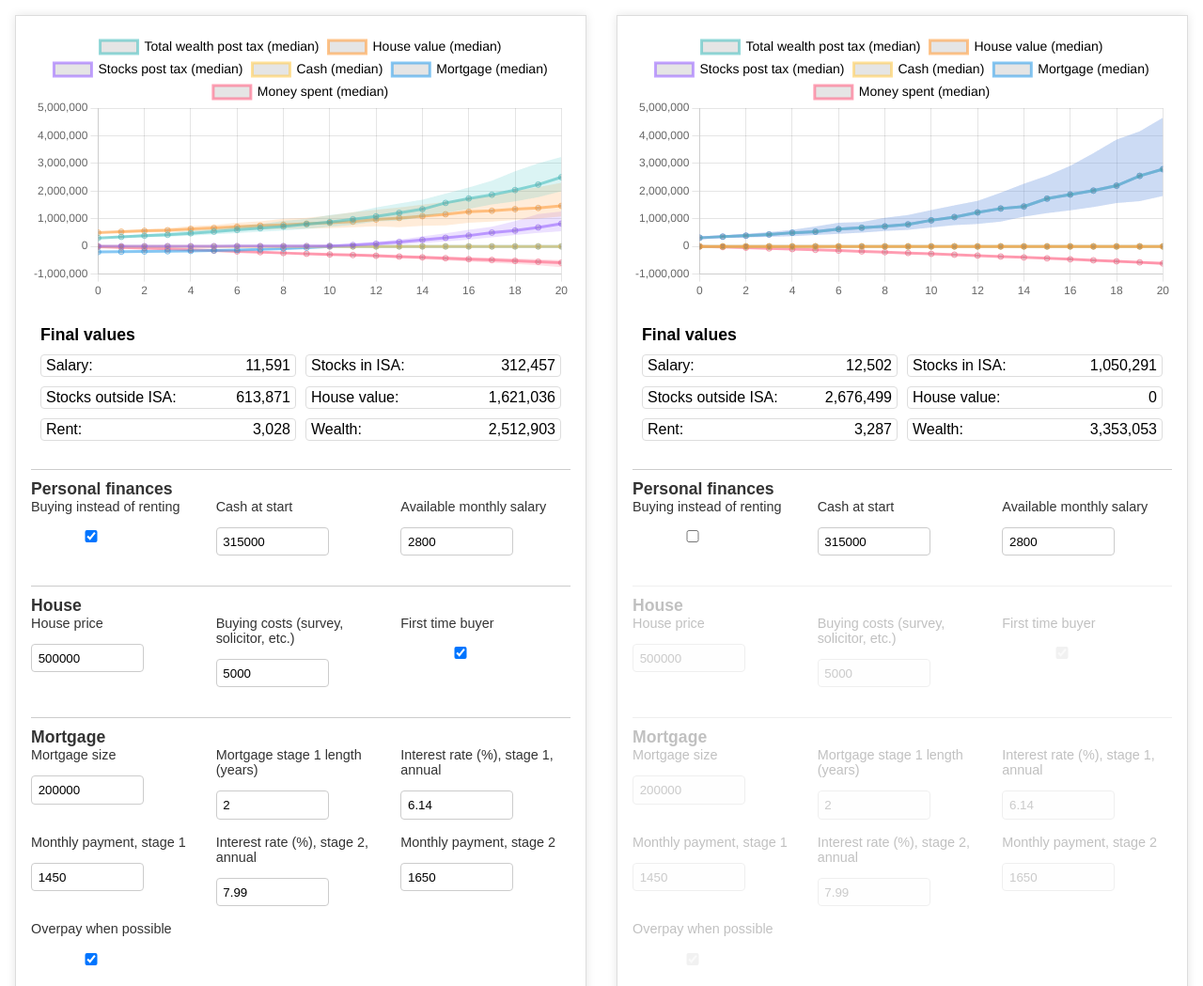
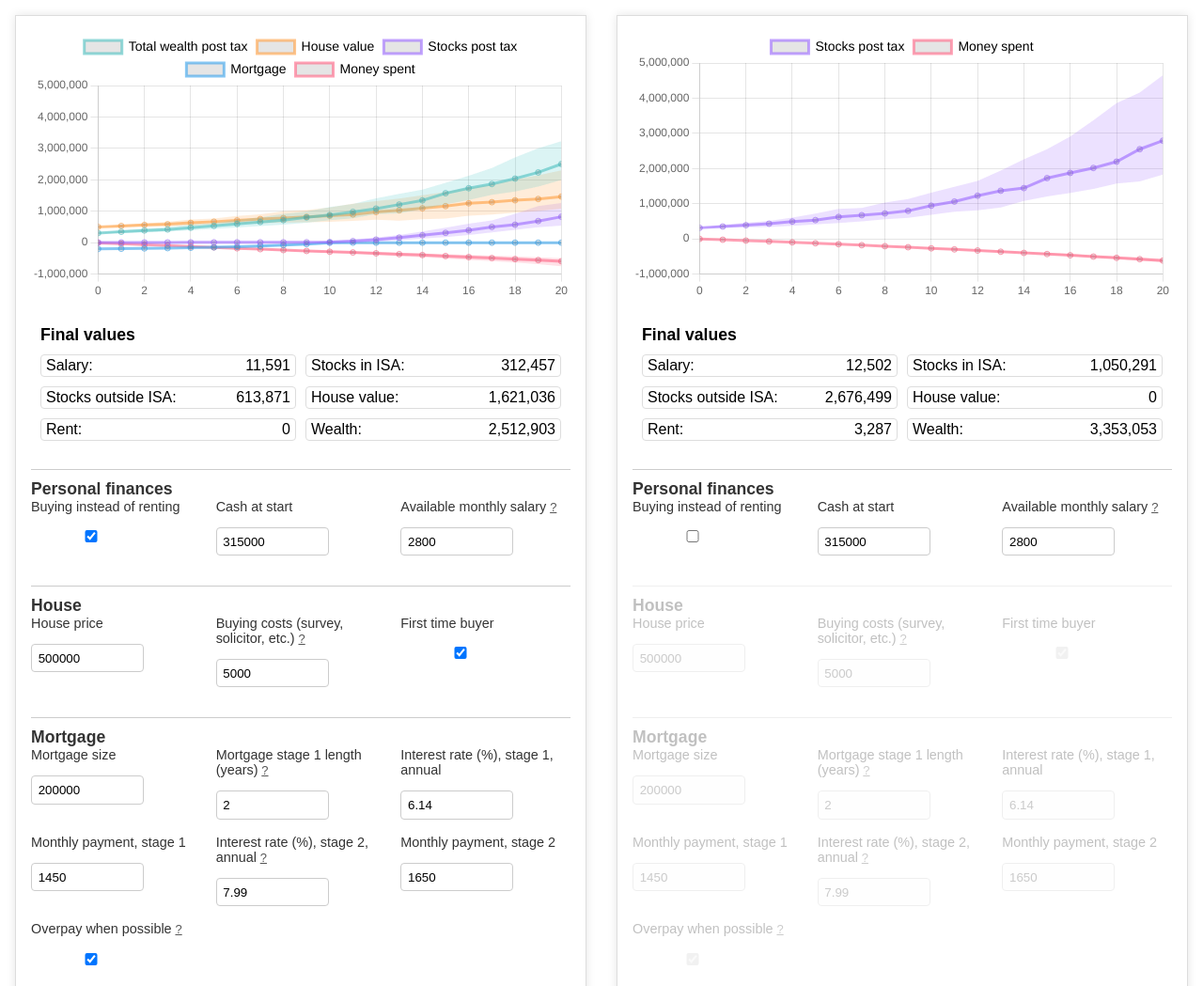
Before and after one commit to mhauru/buyvsrent, a website built with webpack: page index.html in a window 1280 px wide. Shown: the top 1049 px of the page at 94% size. Built offline with nearby package versions, Linux system fonts and the light colour scheme.

Commit message:
Add tooltips, skipping plotting trivial lines, fix rent

```diff
--- a/src/financial_logic.ts
+++ b/src/financial_logic.ts
@@ -135,6 +135,7 @@ function buyHouse(
     summary.mortgageBalance += mortgage;
     summary.moneySpent += stampDuty + buyingCosts;
     summary.houseValue += housePrice;
+    summary.rent = 0;
   }
 }
 
--- a/src/plots.ts
+++ b/src/plots.ts
@@ -36,11 +36,17 @@ interface Dataset {
   showLine: boolean;
 }
 
+interface Stats {
+  median: Array<number>;
+  p20: Array<number>;
+  p80: Array<number>;
+}
+
 // Apply f to each AnnualSummary, and return a list of medians and percentiles of their values.
 function statsOverSamples(
   summaries: Array<Array<AnnualSummary>>,
   f: (arg1: AnnualSummary) => number,
-): { median: Array<number>; p20: Array<number>; p80: Array<number> } {
+): Stats {
   const transposed = summaries[0].map((_, colIndex) =>
     summaries.map((row) => row[colIndex]),
   );
@@ -54,6 +60,31 @@ function statsOverSamples(
     quantileSeq(innerArray.map(f), 0.8),
   );
   return { median: medianValues, p20: p20Values, p80: p80Values };
+}
+
+function statsAreZeros(stats: Stats): boolean {
+  return (
+    stats.median.every((x) => x === 0) &&
+    stats.p20.every((x) => x === 0) &&
+    stats.p80.every((x) => x === 0)
+  );
+}
+
+function arraysEqual(arr1: any[], arr2: any[]): boolean {
+  return (
+    arr1.length === arr2.length &&
+    arr1.every((value, index) => value === arr2[index])
+  );
+}
+
+function statsEqual(s1: Stats, s2: Stats): boolean {
+  if (s1 === null) return s2 === null;
+  if (s2 === null) return s1 === null;
+  return (
+    arraysEqual(s1.median, s2.median) &&
+    arraysEqual(s1.p20, s2.p20) &&
+    arraysEqual(s1.p80, s2.p80)
+  );
 }
 
 function listToPoints(list: Array<number>): Array<PlotPoint> {
@@ -78,7 +109,7 @@ function getColorForLabel(label: string): Color {
 export function createPlot(idNumber, canvas, summaries$, axisLimitsSubject) {
   const datasets$: Observable<Array<Dataset>> = summaries$.pipe(
     map((summaries: Array<Array<AnnualSummary>>) => {
-      const postTaxWealths = statsOverSamples(summaries, (s) => {
+      let postTaxWealths = statsOverSamples(summaries, (s) => {
         return (
           s.houseValue +
           s.cashValue +
@@ -88,17 +119,28 @@ export function createPlot(idNumber, canvas, summaries$, axisLimitsSubject) {
           computeCapitalGainsTax(s)
         );
       });
-      const mortgageBalances = statsOverSamples(
+      let mortgageBalances = statsOverSamples(
         summaries,
         (s) => -s.mortgageBalance,
       );
-      const cashValues = statsOverSamples(summaries, (s) => s.cashValue);
-      const postTaxStocksValues = statsOverSamples(
+      let cashValues = statsOverSamples(summaries, (s) => s.cashValue);
+      let postTaxStocksValues = statsOverSamples(
         summaries,
         (s) => s.stockIsaValue + s.stockNonIsaValue - computeCapitalGainsTax(s),
       );
-      const houseValues = statsOverSamples(summaries, (s) => s.houseValue);
-      const moneySpent = statsOverSamples(summaries, (s) => -s.moneySpent);
+      let houseValues = statsOverSamples(summaries, (s) => s.houseValue);
+      let moneySpent = statsOverSamples(summaries, (s) => -s.moneySpent);
+
+      // Skip plotting results that are trivial.
+      if (statsAreZeros(cashValues)) cashValues = null;
+      if (statsAreZeros(houseValues)) houseValues = null;
+      if (statsAreZeros(postTaxStocksValues)) postTaxStocksValues = null;
+      if (statsAreZeros(mortgageBalances)) mortgageBalances = null;
+      if (statsAreZeros(moneySpent)) moneySpent = null;
+      if (statsEqual(postTaxStocksValues, postTaxWealths))
+        postTaxWealths = null;
+      if (statsEqual(houseValues, postTaxWealths)) postTaxWealths = null;
+      if (statsEqual(cashValues, postTaxWealths)) postTaxWealths = null;
 
       const createDataset = (
         label: string,
@@ -108,7 +150,7 @@ export function createPlot(idNumber, canvas, summaries$, axisLimitsSubject) {
         const backgroundColor = color.copy({ opacity: 0.1 });
         return [
           {
-            label: `${label} (median)`,
+            label: `${label}`,
             data: listToPoints(data.median),
             showLine: true,
             borderColor: color,
@@ -134,14 +176,24 @@ export function createPlot(idNumber, canvas, summaries$, axisLimitsSubject) {
         ];
       };
 
-      return [
-        ...createDataset("Total wealth post tax", postTaxWealths),
-        ...createDataset("House value", houseValues),
-        ...createDataset("Stocks post tax", postTaxStocksValues),
-        ...createDataset("Cash", cashValues),
-        ...createDataset("Mortgage", mortgageBalances),
-        ...createDataset("Money spent", moneySpent),
-      ];
+      const return_value = [];
+      if (postTaxWealths !== null)
+        return_value.push(
+          ...createDataset("Total wealth post tax", postTaxWealths),
+        );
+      if (houseValues !== null)
+        return_value.push(...createDataset("House value", houseValues));
+      if (postTaxStocksValues !== null)
+        return_value.push(
+          ...createDataset("Stocks post tax", postTaxStocksValues),
+        );
+      if (cashValues !== null)
+        return_value.push(...createDataset("Cash", cashValues));
+      if (mortgageBalances !== null)
+        return_value.push(...createDataset("Mortgage", mortgageBalances));
+      if (moneySpent !== null)
+        return_value.push(...createDataset("Money spent", moneySpent));
+      return return_value;
     }),
   );
 
--- a/src/ui.ts
+++ b/src/ui.ts
@@ -36,6 +36,7 @@ interface InputConfig {
   inputType: "checkbox" | "number" | "randomVariable";
   increment: number | string;
   label: string;
+  tooltip: string | null;
 }
 
 const inputConfigs: InputConfig[] = [
@@ -44,151 +45,192 @@ const inputConfigs: InputConfig[] = [
     inputType: "checkbox",
     increment: 1000,
     label: "Buying instead of renting",
+    tooltip: null,
   },
   {
     id: "housePrice",
     inputType: "number",
     increment: 1000,
     label: "House price",
+    tooltip: null,
   },
   {
     id: "cash",
     inputType: "number",
     increment: 1000,
     label: "Cash at start",
+    tooltip: null,
   },
   {
     id: "mortgage",
     inputType: "number",
     increment: 1000,
     label: "Mortgage size",
+    tooltip: null,
   },
   {
     id: "salary",
     inputType: "number",
     increment: 100,
     label: "Available monthly salary",
+    tooltip:
+      "This is the part of your salary that is available for paying rent/mortgage and investing. It is your salary at the start of the simulation, and will be increased automatically as time passes.",
   },
   {
     id: "salaryGrowth",
     inputType: "randomVariable",
     increment: 0.1,
     label: "Salary growth (%) over inflation, annual",
+    tooltip: null,
   },
-  { id: "rent", inputType: "number", increment: 100, label: "Monthly rent" },
+  {
+    id: "rent",
+    inputType: "number",
+    increment: 100,
+    label: "Monthly rent",
+    tooltip: null,
+  },
   {
     id: "rentGrowth",
     inputType: "randomVariable",
     increment: 0.1,
     label: "Rent growth (%) over house price growth, annual",
+    tooltip: null,
   },
   {
     id: "mortgageStage1Length",
     inputType: "number",
     increment: 1,
     label: "Mortgage stage 1 length (years)",
+    tooltip:
+      "Mortgages often come in a two stage system, where for the first few years one has a lower, fixed rate and monthly payment. After that the rate rises and becomes variable and the monthly payment rises. This is the length of the first part.",
   },
   {
     id: "mortgageInterestRateStage1",
     inputType: "number",
     increment: 0.1,
     label: "Interest rate (%), stage 1, annual",
+    tooltip: null,
   },
   {
     id: "mortgageMonthlyPaymentStage1",
     inputType: "number",
     increment: 100,
     label: "Monthly payment, stage 1",
+    tooltip: null,
   },
   {
     id: "mortgageInterestRateStage2",
     inputType: "number",
     increment: 0.1,
     label: "Interest rate (%), stage 2, annual",
+    tooltip:
+      "Note that in reality this rate is typically variable. Maybe it should depend on inflation, but it currently doesn't.",
   },
   {
     id: "mortgageMonthlyPaymentStage2",
     inputType: "number",
     increment: 100,
     label: "Monthly payment, stage 2",
+    tooltip: null,
   },
   {
     id: "mortgageOverpay",
     inputType: "checkbox",
     increment: "",
     label: "Overpay when possible",
+    tooltip:
+      "What to do if there's money left over at the end of the year? With this checked, it is primarily used to pay off the mortgage early. Otherwise it is invested in stocks.",
   },
   {
     id: "inflation",
     inputType: "randomVariable",
     increment: 0.1,
     label: "Inflation (%), annual",
+    tooltip: null,
   },
   {
     id: "stockAppreciationRate",
     inputType: "randomVariable",
     increment: 0.1,
     label: "Stocks value growth (%) over inflation, annual",
+    tooltip: null,
   },
   {
     id: "houseAppreciationRate",
     inputType: "randomVariable",
     increment: 0.1,
     label: "House price growth (%) over inflation, annual",
+    tooltip: null,
   },
   {
     id: "yearsToForecast",
     inputType: "number",
     increment: 1,
     label: "Years to forecast",
+    tooltip: null,
   },
   {
     id: "buyingCosts",
     inputType: "number",
     increment: 100,
     label: "Buying costs (survey, solicitor, etc.)",
+    tooltip:
+      "All the one-off costs of buying a house, except stamp duty, which is calculated separately.",
   },
   {
     id: "firstTimeBuyer",
     inputType: "checkbox",
     increment: "",
     label: "First time buyer",
+    tooltip: null,
   },
   {
     id: "groundRent",
     inputType: "number",
     increment: 50,
     label: "Ground rent",
+    tooltip:
+      "Note that you should probably set either a ground rent and no service charge, or the other way around, depending on whether you buy a leasehold or a freehold.",
   },
   {
     id: "serviceChargeRate",
     inputType: "number",
     increment: 0.1,
     label: "Service charge, % of value",
+    tooltip:
+      "Note that you should probably set either ground rent and no service charge, or the other way around, depending on whether you buy a leasehold or a freehold.",
   },
   {
     id: "maintenanceRate",
     inputType: "number",
     increment: 0.1,
-    label: "Maintenance costs, % of value",
+    label: "Maintenance costs, % of value, annual",
+    tooltip: null,
   },
   {
     id: "homeInsurance",
     inputType: "number",
     increment: 50,
     label: "Home insurance",
+    tooltip:
+      "This should be only for the building, not for contents. In other words, the part you have to pay because you own rather than rent.",
   },
   {
     id: "seed",
     inputType: "number",
     increment: 0.1,
     label: "Random seed",
+    tooltip:
+      "Should be between 0 and 1. Different seeds cause different random numbers to be generated, from the same distribution.",
   },
   {
     id: "numSamples",
     inputType: "number",
     increment: 100,
     label: "Number of simulations",
+    tooltip:
+      "The calculator simulates many possible futures, with different randomly sampled numbers for things like inflation and house price growth. The results are then aggregated. A higher number of samples means more accurate results, but also makes the calculator slower.",
   },
 ];
 
@@ -260,9 +302,22 @@ const groupConfigs: GroupConfig[] = [
 function createLabelElement(forId: string, text: string): HTMLLabelElement {
   const label = document.createElement("label");
   label.htmlFor = forId;
-  label.innerText = text;
+  label.innerHTML = text; // Use innerHTML to allow flexible insertion of tooltip button
   label.classList.add("input-label");
   return label;
+}
+
+function createTooltipButton(tooltipText: string): HTMLSpanElement {
+  const tooltipButton = document.createElement("span");
+  tooltipButton.classList.add("tooltip-button");
+  tooltipButton.innerText = "?";
+
+  const tooltipBox = document.createElement("div");
+  tooltipBox.classList.add("tooltip-box");
+  tooltipBox.innerText = tooltipText;
+  tooltipButton.appendChild(tooltipBox);
+
+  return tooltipButton;
 }
 
 function createInputElement(
@@ -292,6 +347,7 @@ function createInputDiv(
   value: string | number | boolean | RandomVariableDistribution,
   step: string | number,
   label: string,
+  tooltip: string | null = null,
 ): [HTMLInputElement[], HTMLDivElement] {
   if (type == "randomVariable") {
     return createRandomVariableInputDiv(
@@ -312,6 +368,12 @@ function createInputDiv(
   const labelElement = createLabelElement(inputElement.id, label);
   const div = document.createElement("div");
   div.appendChild(labelElement);
+
+  if (tooltip) {
+    const tooltipButton = createTooltipButton(tooltip);
+    labelElement.appendChild(tooltipButton);
+  }
+
   div.appendChild(inputElement);
   div.classList.add("input-div");
   return [[inputElement], div];
@@ -462,6 +524,7 @@ export function createPropertyInputs(
       inputs[config.id],
       config.increment,
       config.label,
+      config.tooltip,
     );
     propertyInputs[config.id] = inputElements;
     propertyInputDivs[config.id] = inputDiv;
--- a/styles.css
+++ b/styles.css
@@ -136,6 +136,7 @@ body {
   align-items: flex-start;
   width: 100%; /* Ensure the div takes full width */
   box-sizing: border-box; /* Include padding and border in the total width */
+  position: relative; /* For positioning the tooltip box */
 }
 
 .input-label {
@@ -146,6 +147,8 @@ body {
   color: #333;
   margin-bottom: 0.5em;
   box-sizing: border-box;
+  display: inline; /* Inline to allow wrapping */
+  position: relative; /* To position the tooltip button */
 }
 
 .input-field {
@@ -155,6 +158,39 @@ body {
   border-radius: 4px;
   box-sizing: border-box; /* Include padding and border in the total width */
   width: 100%; /* Ensure the input respects the parent's width */
+}
+
+.tooltip-button {
+  background-color: transparent;
+  border: none;
+  color: #555; /* Subtle color to blend in */
+  cursor: pointer;
+  font-size: 0.9em;
+  text-decoration: underline; /* Underlined question mark */
+  padding: 0;
+  margin-left: 0.3em; /* Small space between label text and question mark */
+  position: relative;
+  display: inline-block;
+}
+
+.tooltip-button:hover .tooltip-box {
+  display: block;
+}
+
+.tooltip-box {
+  display: none;
+  position: absolute;
+  top: 100%;
+  left: 0;
+  width: 200px;
+  padding: 0.5em;
+  background-color: #333;
+  color: #fff;
+  border-radius: 4px;
+  box-shadow: 0 2px 8px rgba(0, 0, 0, 0.1);
+  font-size: 1.0em;
+  z-index: 100;
+  margin-top: 0.5em; /* Space between button and tooltip */
 }
 
 .canvas-container {
```
